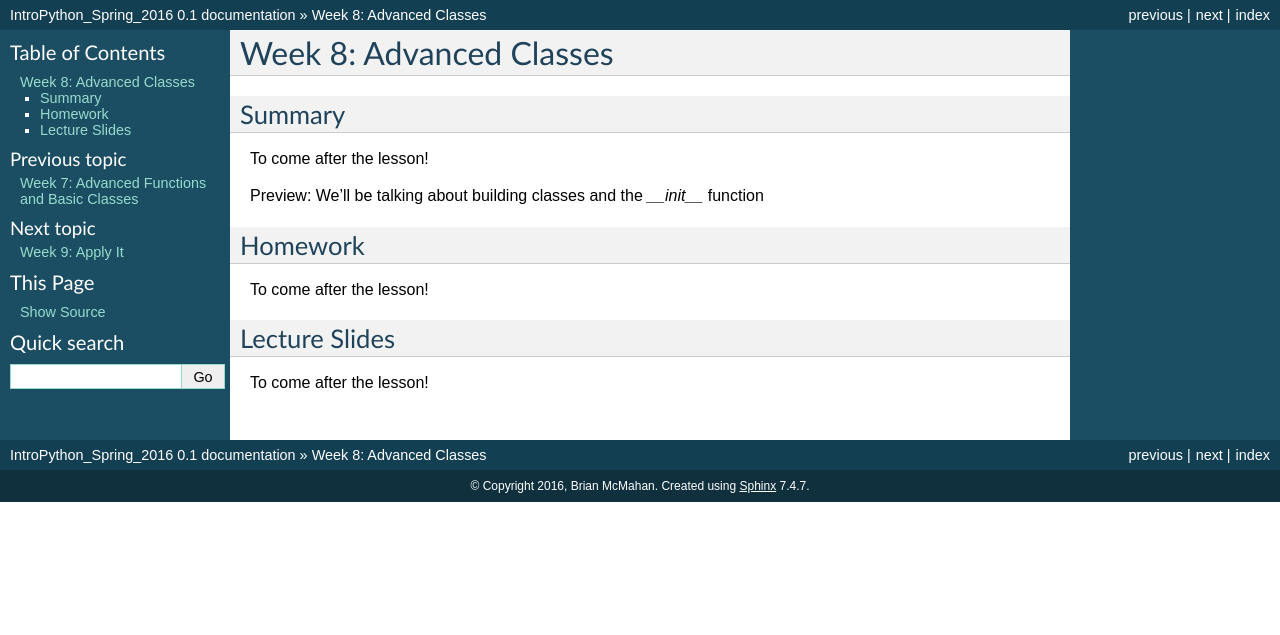
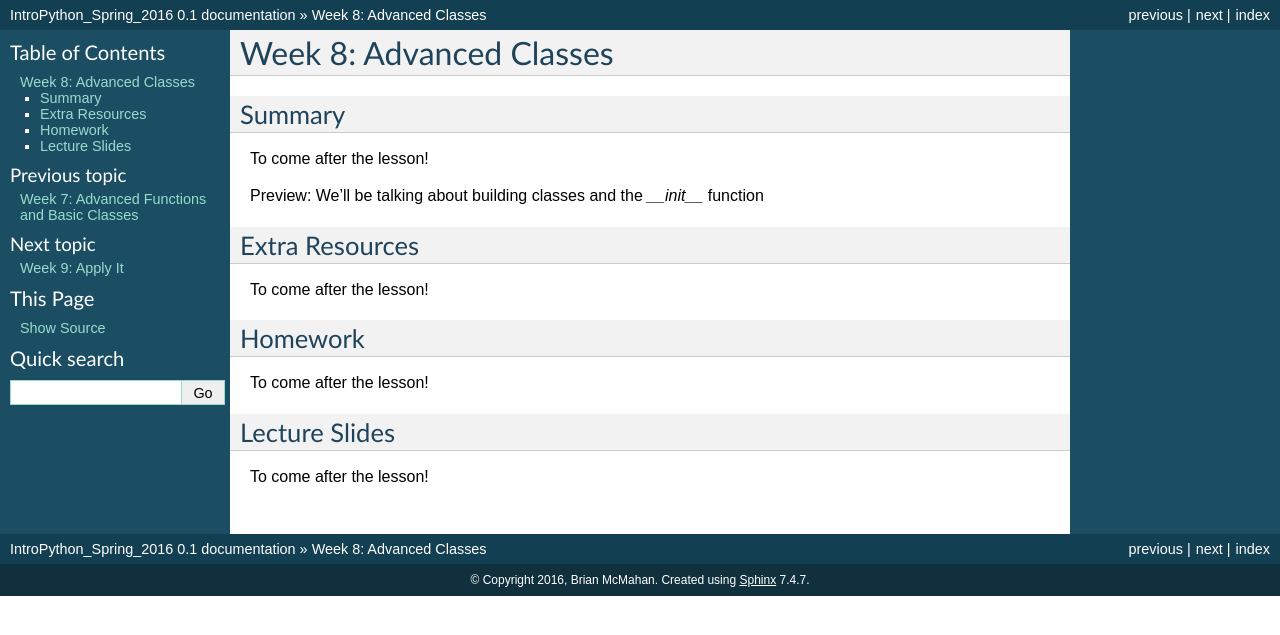
Before and after one commit to Heroes-Academy/Intro-to-Python-Spring-2016, a Sphinx documentation site: the page built from docs/source/week8.rst, in a window 1280 px wide. Shown: the top 635 px of the page. Built offline with Sphinx 7.4.7, drawn with Linux system fonts in a browser that asks for light colours.

Commit message:
Extra Resources
Add Extra Resources sections to weeks 7 and 8

```diff
--- a/docs/source/week7.rst
+++ b/docs/source/week7.rst
@@ -8,6 +8,11 @@ To come after the lesson!
 
 Preview: We'll be talking about functions, return values, and classes
 
+Extra Resources
+---------------
+
+To come after the lesson!
+
 Homework
 --------
 
--- a/docs/source/week8.rst
+++ b/docs/source/week8.rst
@@ -9,6 +9,11 @@ To come after the lesson!
 
 Preview: We'll be talking about building classes and the `__init__` function
 
+Extra Resources
+---------------
+
+To come after the lesson!
+
 Homework
 --------
 
```
